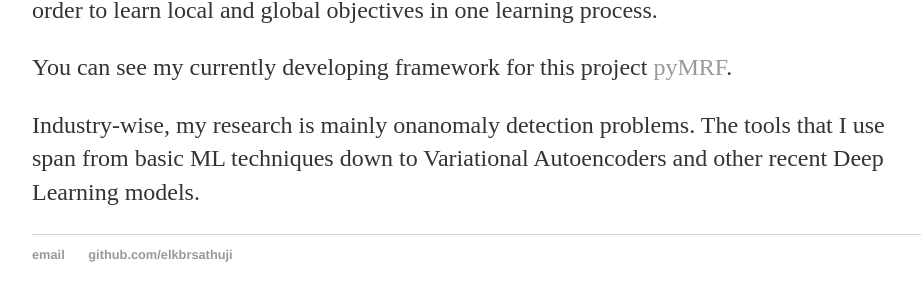
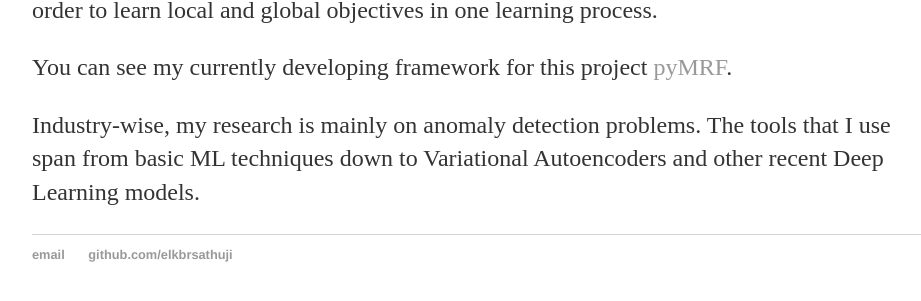
Before and after one commit to elkbrsathuji/elkbrsathuji.github.io, a Jekyll site: the page built from index.html, in a window 1280 px wide. Shown: the part 386-687 px from the top of the page, without its empty margins (160-1081 px from the left). Built offline with Jekyll 4.4.1, drawn with Linux system fonts in a browser that asks for light colours.

Commit message:
Update index.html

```diff
--- a/index.html
+++ b/index.html
@@ -10,6 +10,6 @@ and their usage in Computational Biology and Computational Genomics.</p>
 <p>I currently try to use structure learning algorithms for Probabilistic Graphical Models
 in order to learn local and global objectives in one learning process.</p>
 <p>You can see my currently developing framework for this project <a href="https://github.com/elkbrsathuji/pyMRF">pyMRF</a>.</p>
-<p>Industry-wise, my research is mainly onanomaly detection problems.
+<p>Industry-wise, my research is mainly on anomaly detection problems.
 The tools that I use span from basic ML techniques down to Variational Autoencoders and other recent Deep Learning models.</p>
 </div><!-- /.blurb -->
```
